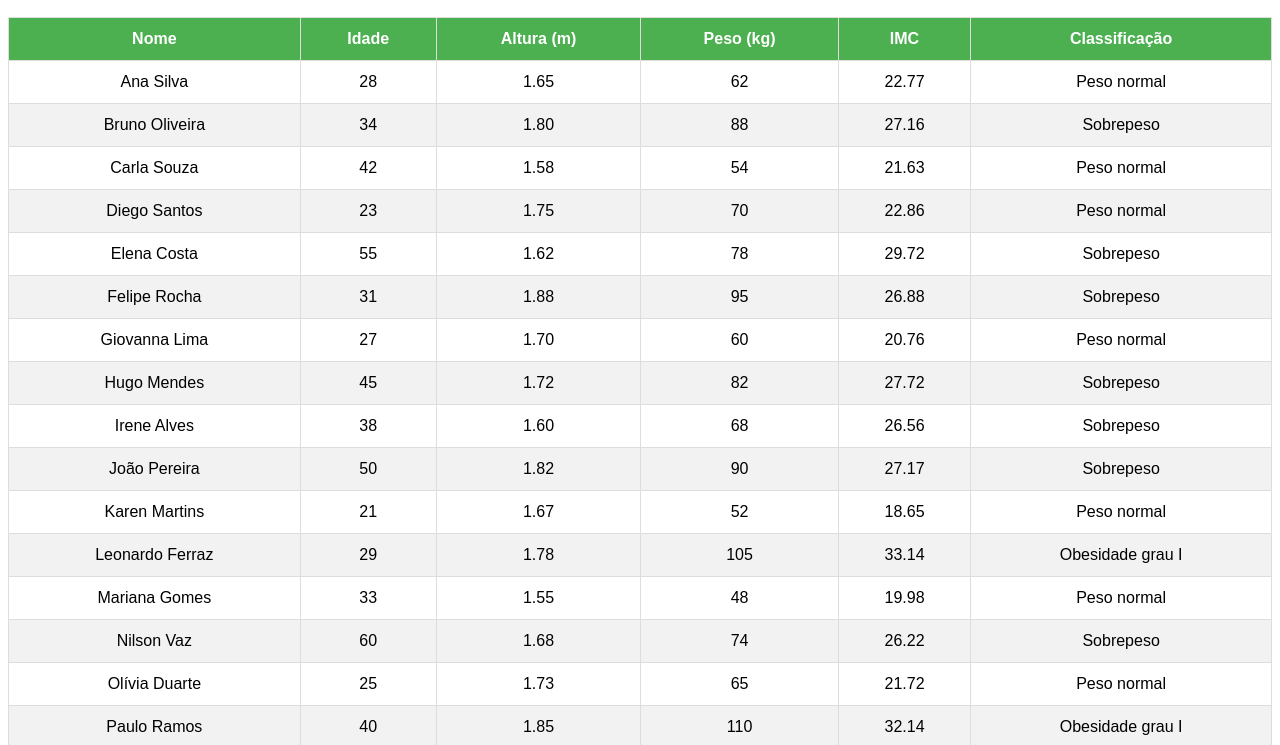
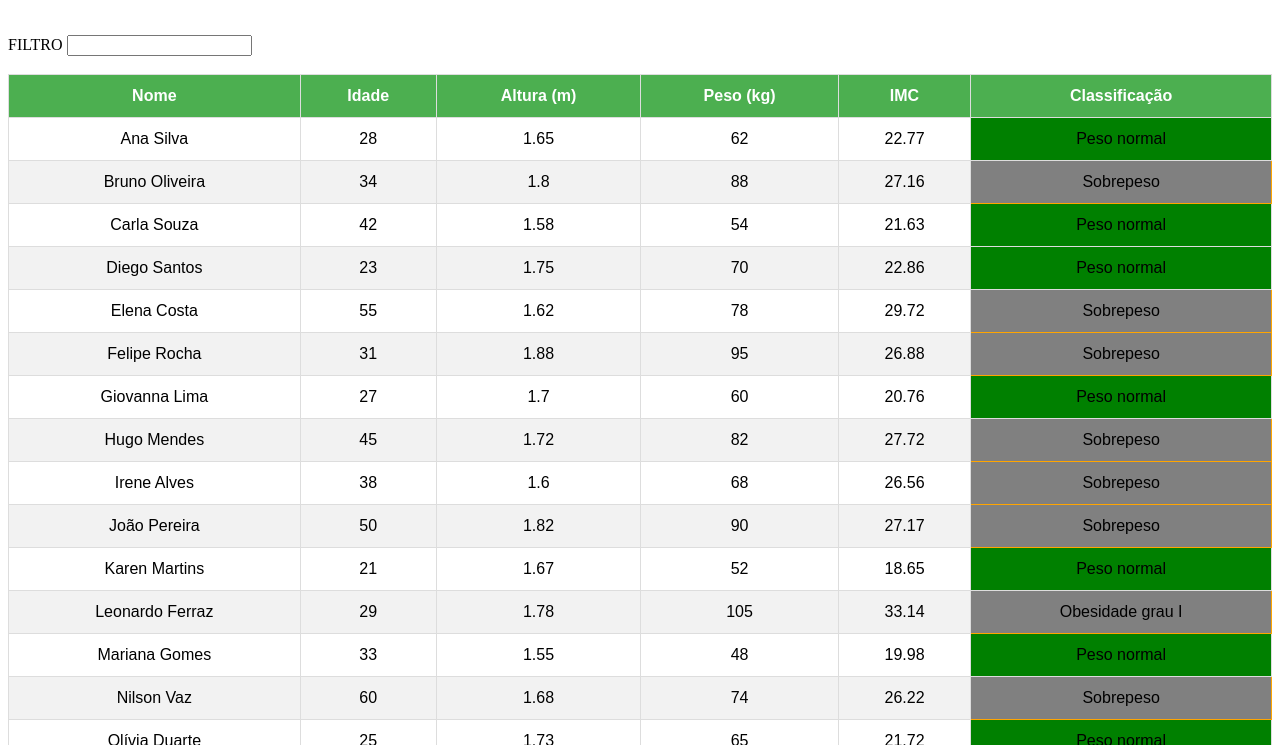
Before and after one commit to yoBiro/projeto_IMC, a plain HTML site: page index.html in a window 1280 px wide. Shown: the part 50-795 px from the top of the page. Drawn offline with Linux system fonts and the light colour scheme.

Commit message:
feat: add data insertion and table update functions

```diff
--- a/index.html
+++ b/index.html
@@ -8,7 +8,12 @@
 <body>
 
 <h2 class="header-title">Dados Antropométricos - Avaliação de IMC</h2>
-
+<br>
+    <div>
+        <label for="">FILTRO</label>
+        <input type="text" class="entrada">
+    </div>
+<br>
 <table>
     <thead>
         <tr>
@@ -21,26 +26,26 @@
         </tr>
     </thead>
     <tbody>
-        <tr><td>Ana Silva</td><td>28</td><td>1.65</td><td>62</td><td></td><td></td></tr>
-        <tr><td>Bruno Oliveira</td><td>34</td><td>1.80</td><td>88</td><td></td><td></td></tr>
-        <tr><td>Carla Souza</td><td>42</td><td>1.58</td><td>54</td><td></td><td></td></tr>
-        <tr><td>Diego Santos</td><td>23</td><td>1.75</td><td>70</td><td></td><td></td></tr>
-        <tr><td>Elena Costa</td><td>55</td><td>1.62</td><td>78</td><td></td><td></td></tr>
-        <tr><td>Felipe Rocha</td><td>31</td><td>1.88</td><td>95</td><td></td><td></td></tr>
-        <tr><td>Giovanna Lima</td><td>27</td><td>1.70</td><td>60</td><td></td><td></td></tr>
-        <tr><td>Hugo Mendes</td><td>45</td><td>1.72</td><td>82</td><td></td><td></td></tr>
-        <tr><td>Irene Alves</td><td>38</td><td>1.60</td><td>68</td><td></td><td></td></tr>
-        <tr><td>João Pereira</td><td>50</td><td>1.82</td><td>90</td><td></td><td></td></tr>
-        <tr><td>Karen Martins</td><td>21</td><td>1.67</td><td>52</td><td></td><td></td></tr>
-        <tr><td>Leonardo Ferraz</td><td>29</td><td>1.78</td><td>105</td><td></td><td></td></tr>
-        <tr><td>Mariana Gomes</td><td>33</td><td>1.55</td><td>48</td><td></td><td></td></tr>
-        <tr><td>Nilson Vaz</td><td>60</td><td>1.68</td><td>74</td><td></td><td></td></tr>
-        <tr><td>Olívia Duarte</td><td>25</td><td>1.73</td><td>65</td><td></td><td></td></tr>
-        <tr><td>Paulo Ramos</td><td>40</td><td>1.85</td><td>110</td><td></td><td></td></tr>
-        <tr><td>Quiteria Lins</td><td>48</td><td>1.59</td><td>63</td><td></td><td></td></tr>
-        <tr><td>Renato Jorge</td><td>36</td><td>1.77</td><td>79</td><td></td><td></td></tr>
-        <tr><td>Sabrina Antunes</td><td>22</td><td>1.64</td><td>57</td><td></td><td></td></tr>
-        <tr><td>Thiago Nunes</td><td>29</td><td>1.81</td><td>84</td><td></td><td></td></tr>
+        <tr><td></td><td></td><td></td><td></td><td></td><td></td></tr>
+        <tr><td></td><td></td><td></td><td></td><td></td><td></td></tr>
+        <tr><td></td><td></td><td></td><td></td><td></td><td></td></tr>
+        <tr><td></td><td></td><td></td><td></td><td></td><td></td></tr>
+        <tr><td></td><td></td><td></td><td></td><td></td><td></td></tr>
+        <tr><td></td><td></td><td></td><td></td><td></td><td></td></tr>
+        <tr><td></td><td></td><td></td><td></td><td></td><td></td></tr>
+        <tr><td></td><td></td><td></td><td></td><td></td><td></td></tr>
+        <tr><td></td><td></td><td></td><td></td><td></td><td></td></tr>
+        <tr><td></td><td></td><td></td><td></td><td></td><td></td></tr>
+        <tr><td></td><td></td><td></td><td></td><td></td><td></td></tr>
+        <tr><td></td><td></td><td></td><td></td><td></td><td></td></tr>
+        <tr><td></td><td></td><td></td><td></td><td></td><td></td></tr>
+        <tr><td></td><td></td><td></td><td></td><td></td><td></td></tr>
+        <tr><td></td><td></td><td></td><td></td><td></td><td></td></tr>
+        <tr><td></td><td></td><td></td><td></td><td></td><td></td></tr>
+        <tr><td></td><td></td><td></td><td></td><td></td><td></td></tr>
+        <tr><td></td><td></td><td></td><td></td><td></td><td></td></tr>
+        <tr><td></td><td></td><td></td><td></td><td></td><td></td></tr>
+        <tr><td></td><td></td><td></td><td></td><td></td><td></td></tr>
     </tbody>
 </table>
 
--- a/script.js
+++ b/script.js
@@ -1,6 +1,11 @@
-import { calculoImc, classificacaoImc } from "./functions.js";
+import { calculoImc, classificacaoImc } from "./src/scripts/imcFunctions.js";
+import { inserirDados, atualizarTabela } from "./src/scripts/dadosFunctions.js";
+import { cores } from "./src/scripts/coresFunctions.js";
+import { filtroPesquisa } from "./src/scripts/filtroFunctions.js";
 
 let trs = document.querySelectorAll('tbody tr');
+trs = await inserirDados(trs);
+filtroPesquisa();
 
     for (let i = 0; i < trs.length; i++) {
         let filho = trs[i].children;
@@ -17,3 +22,5 @@ for (let i = 0; i < trs.length; i++) {
         filho[4].textContent = imc.toFixed(2);
         filho[5].textContent = classificacaoImc(imc);
     }
+
+cores(trs);
--- /dev/null
+++ b/src/json/database.json
@@ -0,0 +1,122 @@
+[
+  {
+    "nome": "Ana Silva",
+    "idade": 28,
+    "altura": 1.65,
+    "peso": 62
+  },
+  {
+    "nome": "Bruno Oliveira",
+    "idade": 34,
+    "altura": 1.8,
+    "peso": 88
+  },
+  {
+    "nome": "Carla Souza",
+    "idade": 42,
+    "altura": 1.58,
+    "peso": 54
+  },
+  {
+    "nome": "Diego Santos",
+    "idade": 23,
+    "altura": 1.75,
+    "peso": 70
+  },
+  {
+    "nome": "Elena Costa",
+    "idade": 55,
+    "altura": 1.62,
+    "peso": 78
+  },
+  {
+    "nome": "Felipe Rocha",
+    "idade": 31,
+    "altura": 1.88,
+    "peso": 95
+  },
+  {
+    "nome": "Giovanna Lima",
+    "idade": 27,
+    "altura": 1.7,
+    "peso": 60
+  },
+  {
+    "nome": "Hugo Mendes",
+    "idade": 45,
+    "altura": 1.72,
+    "peso": 82
+  },
+  {
+    "nome": "Irene Alves",
+    "idade": 38,
+    "altura": 1.6,
+    "peso": 68
+  },
+  {
+    "nome": "João Pereira",
+    "idade": 50,
+    "altura": 1.82,
+    "peso": 90
+  },
+  {
+    "nome": "Karen Martins",
+    "idade": 21,
+    "altura": 1.67,
+    "peso": 52
+  },
+  {
+    "nome": "Leonardo Ferraz",
+    "idade": 29,
+    "altura": 1.78,
+    "peso": 105
+  },
+  {
+    "nome": "Mariana Gomes",
+    "idade": 33,
+    "altura": 1.55,
+    "peso": 48
+  },
+  {
+    "nome": "Nilson Vaz",
+    "idade": 60,
+    "altura": 1.68,
+    "peso": 74
+  },
+  {
+    "nome": "Olívia Duarte",
+    "idade": 25,
+    "altura": 1.73,
+    "peso": 65
+  },
+  {
+    "nome": "Paulo Ramos",
+    "idade": 40,
+    "altura": 1.85,
+    "peso": 110
+  },
+  {
+    "nome": "Quiteria Lins",
+    "idade": 48,
+    "altura": 1.59,
+    "peso": 63
+  },
+  {
+    "nome": "Renato Jorge",
+    "idade": 36,
+    "altura": 1.77,
+    "peso": 79
+  },
+  {
+    "nome": "Sabrina Antunes",
+    "idade": 22,
+    "altura": 1.64,
+    "peso": 57
+  },
+  {
+    "nome": "Thiago Nunes",
+    "idade": 29,
+    "altura": 1.81,
+    "peso": 84
+  }
+]
--- /dev/null
+++ b/src/scripts/coresFunctions.js
@@ -0,0 +1,18 @@
+export function cores(trs) {
+    trs.forEach(tr => {
+        let filhos = tr.children
+        let status = filhos[5]
+        if(status.textContent == 'Obesidade grau III'){
+            status.style.backgroundColor = 'red'
+            status.style.border = 'dashed'
+        } else if(status.textContent == 'Abaixo do peso'){
+            status.style.backgroundColor = 'red'
+            status.style.border = 'dashed'
+        } else if(status.textContent == 'Peso normal'){
+            status.style.backgroundColor = 'green'
+        } else{
+            status.style.backgroundColor = 'gray'
+            status.style.borderColor = 'orange'
+        }
+    })
+}
--- /dev/null
+++ b/src/scripts/dadosFunctions.js
@@ -0,0 +1,21 @@
+import { calculoImc, classificacaoImc } from "./imcFunctions.js";
+
+export function atualizarTabela(calculoImc, classificacaoImc) {
+}
+export async function inserirDados(trs) {
+    let promise = await fetch('http://127.0.0.1:5500/src/json/database.json');
+    let pessoas = await promise.json();
+    console.log(pessoas)
+
+    for (let i = 0; i < trs.length; i++) {
+        let filho = trs[i].children
+        filho = Array.from(filho)
+
+        filho[0].textContent = pessoas[i].nome;
+        filho[1].textContent = pessoas[i].idade;
+        filho[2].textContent = pessoas[i].altura;
+        filho[3].textContent = pessoas[i].peso;
+    }
+
+    return trs
+}
--- /dev/null
+++ b/src/scripts/filtroFunctions.js
@@ -0,0 +1,16 @@
+export function filtroPesquisa() {
+    let input = document.querySelector('.entrada')
+    input.addEventListener('input', () => {
+        let texto = input.value.toLowerCase()
+
+        trs.forEach(tr => {
+            let classificacao = tr.children[5].textContent.toLowerCase()
+
+            if (classificacao.includes(texto)) {
+                tr.style.display = 'table-row'
+            } else {
+                tr.style.display = 'none'
+            }
+        })
+    })
+}
```
Also changed, not shown: src/scripts/imcFunctions.js (renamed from functions.js). Lines whose indentation alone changed are shown as unchanged.
